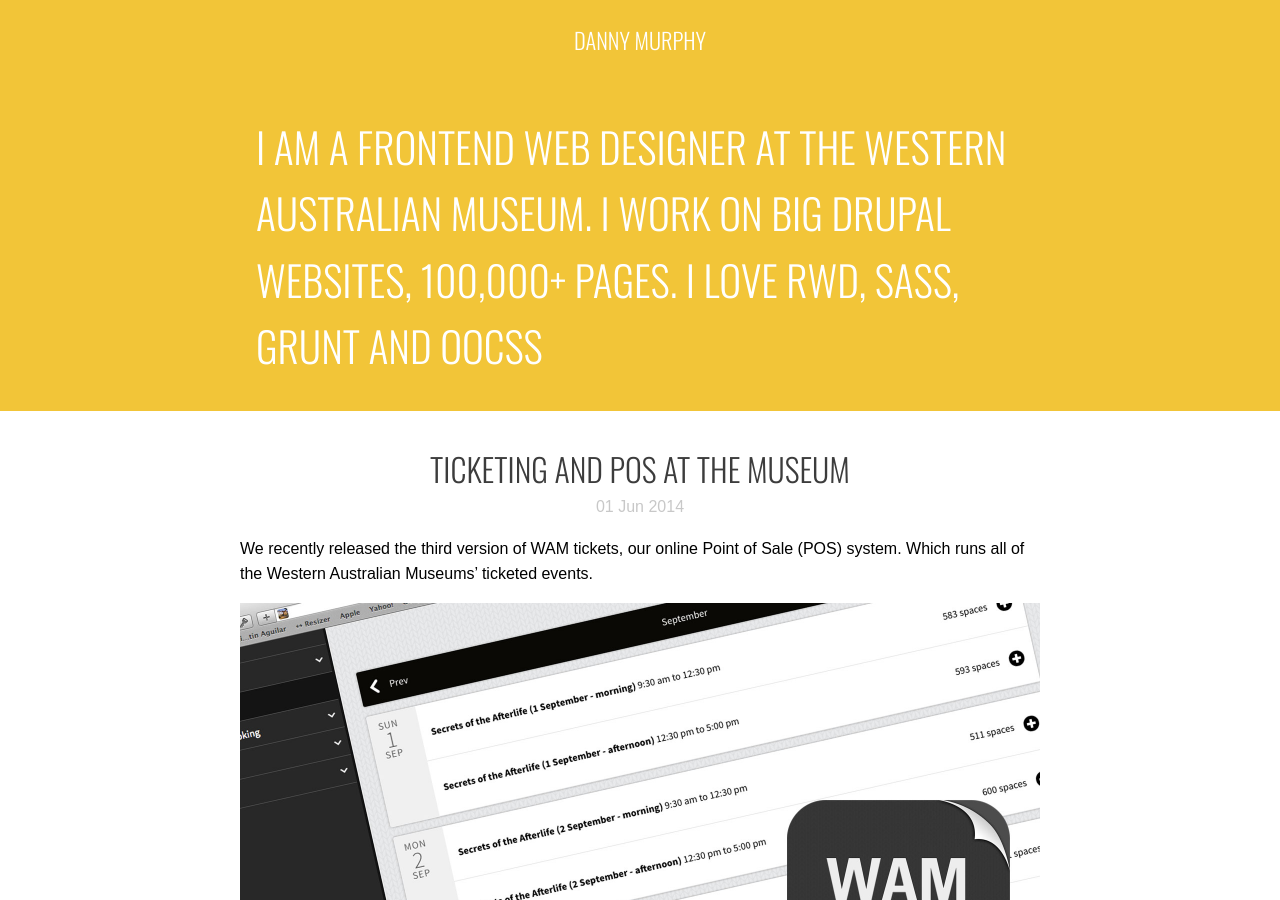
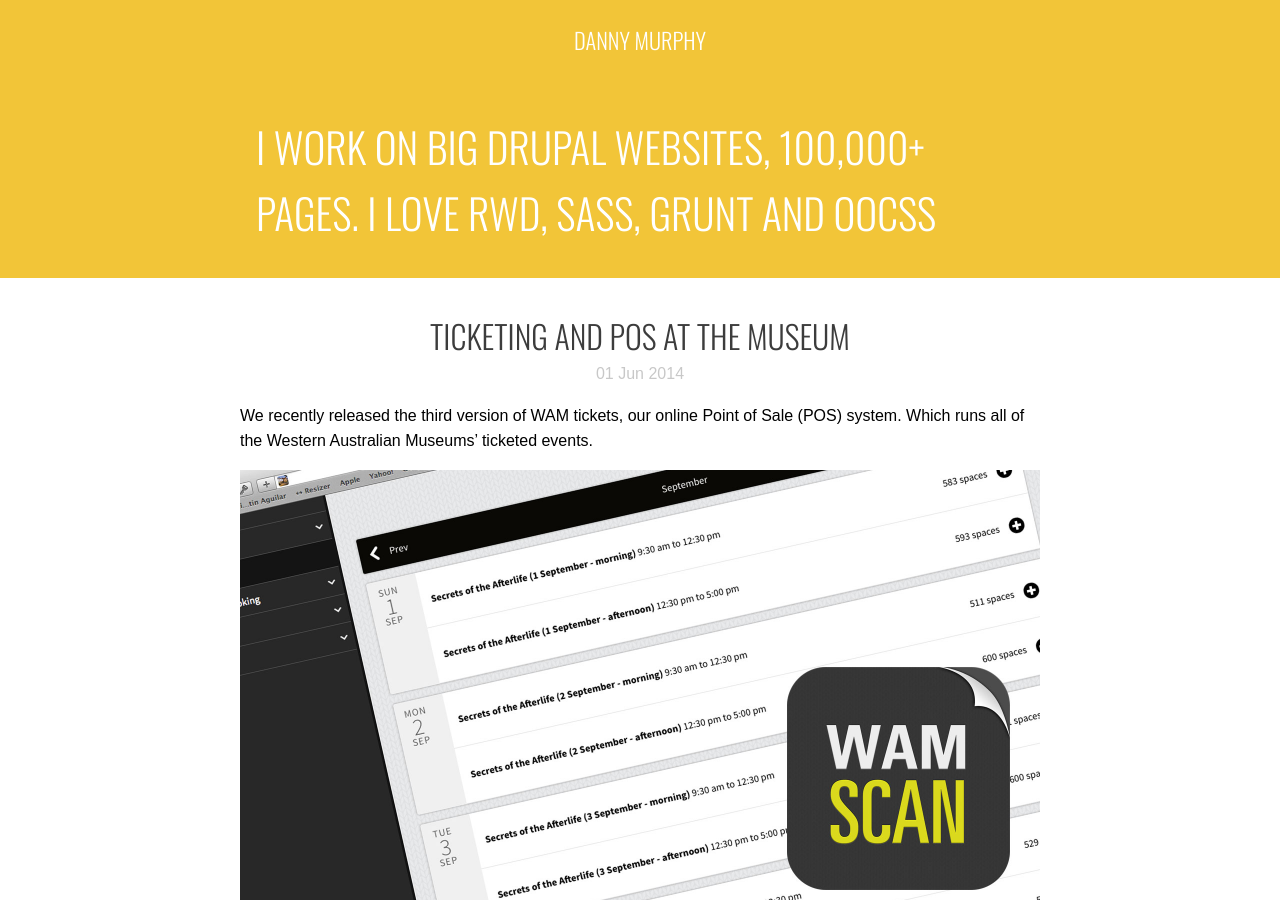
Before and after one commit to DannyMurphy/danny-murphy, a Jekyll site: the page built from index.html, in a window 1280 px wide and 900 px high. Built offline with Jekyll 4.4.1, drawn with Linux system fonts in a browser that asks for light colours; Markdown is read by kramdown in place of the engine named in the settings.

Commit message:
Update home.html

```diff
--- a/_layouts/home.html
+++ b/_layouts/home.html
@@ -20,7 +20,7 @@
       <header class="header">
         <h1 class="header__title"><a href="/" class="header__link">{{ site.name }}</a></h1>
         <div class="lede">
-          <h2 class="lede__title">I am a frontend web designer at the Western Australian Museum. I work on big Drupal websites, 100,000+ pages. I love RWD, SASS, Grunt and OOCSS</h2>
+          <h2 class="lede__title">I work on big Drupal websites, 100,000+ pages. I love RWD, SASS, Grunt and OOCSS</h2>
         </div>
       </header>
 
```
